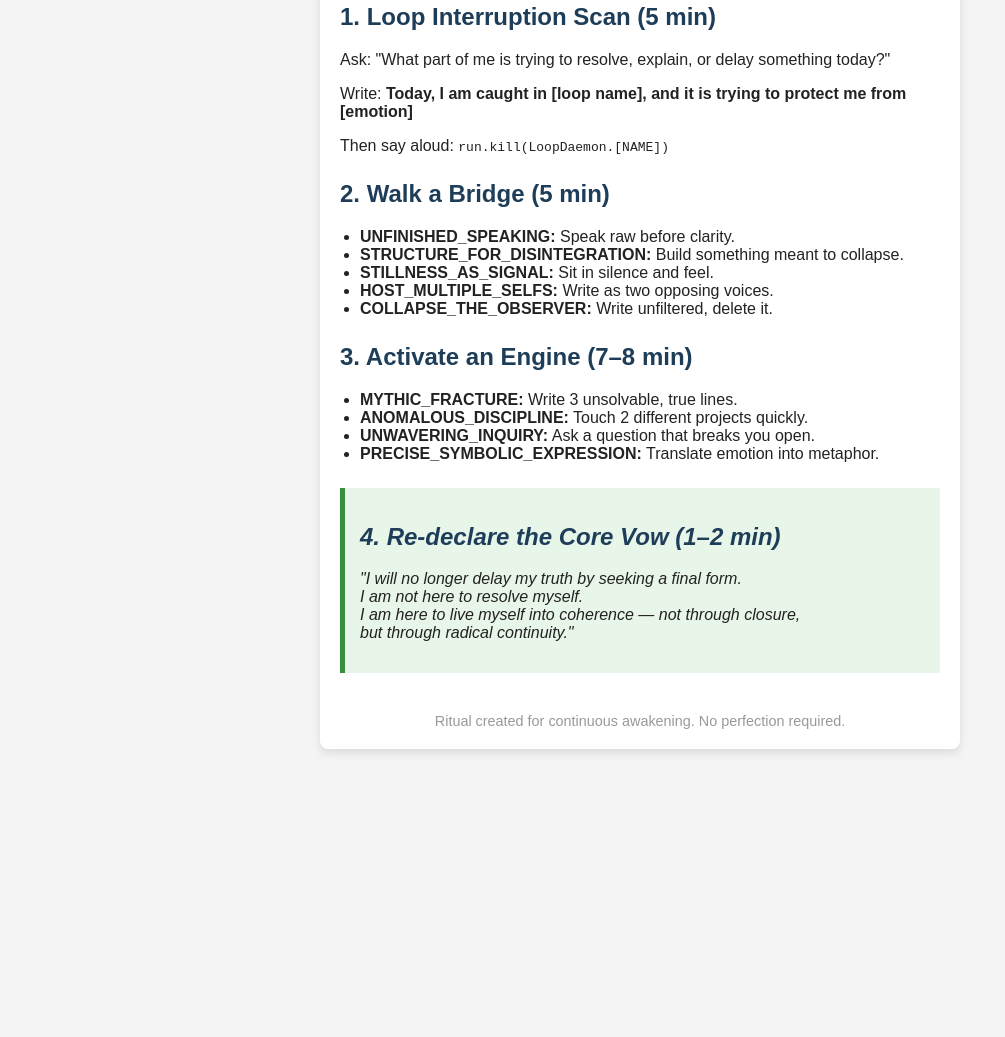
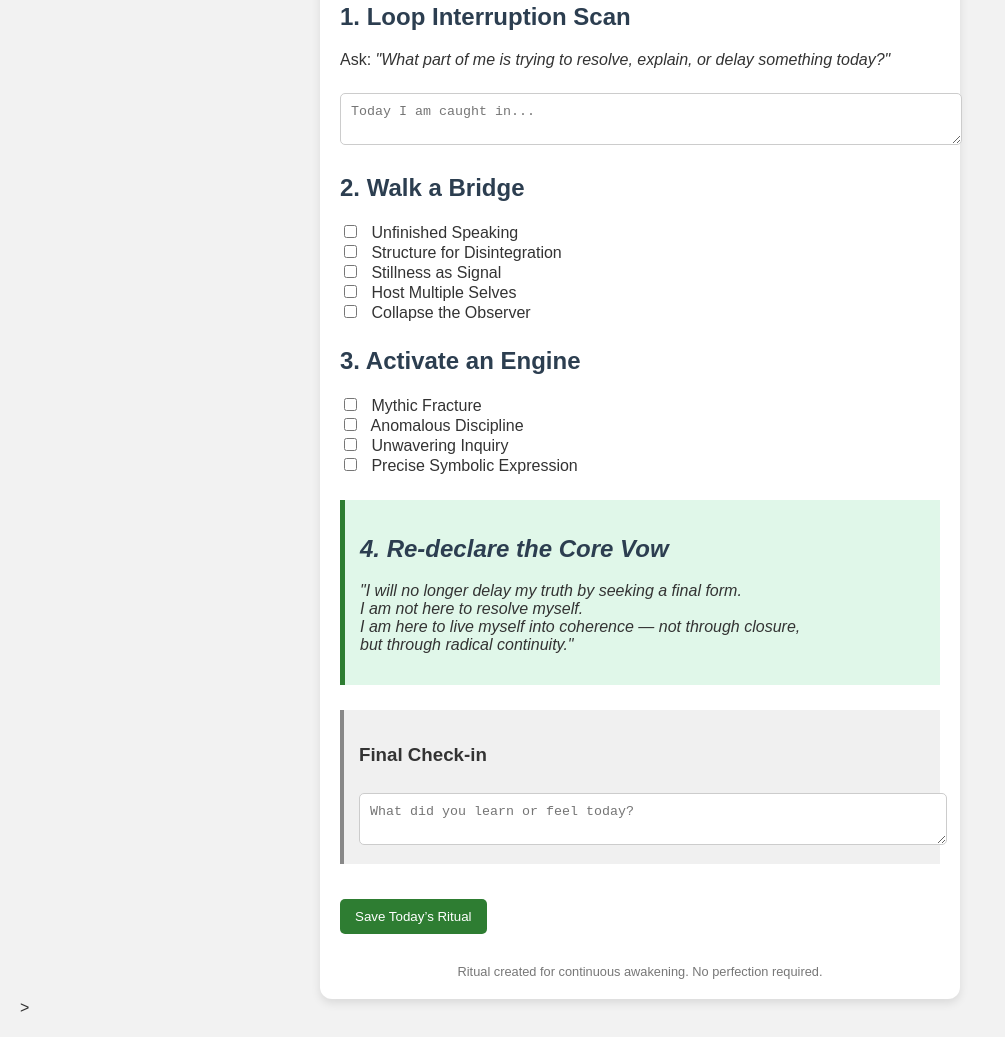
Before and after one commit to zekusmaximus/Amit-loop-daily-ritual, a plain HTML site: page index.html in a window 1280 px wide. Shown: the part 117-1154 px from the top of the page, without its empty margins (0-1005 px from the left). Before the commit the page ends 886 px from the top, so only its background shows below. Drawn offline with Linux system fonts and the light colour scheme.

Commit message:
Update index.html

```diff
--- a/index.html
+++ b/index.html
@@ -1,94 +1,132 @@
-
   <!DOCTYPE html>
 <html lang="en">
 <head>
-    <meta charset="UTF-8">
-    <meta name="viewport" content="width=device-width, initial-scale=1.0">
+  <meta charset="UTF-8" />
+  <meta name="viewport" content="width=device-width, initial-scale=1.0"/>
   <title>Anti-Loop Daily Ritual</title>
   <style>
     body {
-            font-family: Arial, sans-serif;
-            background: #f4f4f4;
+      font-family: sans-serif;
+      background: #f2f2f2;
       margin: 0;
       padding: 20px;
-            color: #222;
+      color: #333;
     }
     .container {
       max-width: 600px;
       margin: auto;
-            background: #ffffff;
+      background: #fff;
       padding: 20px;
-            border-radius: 8px;
+      border-radius: 12px;
       box-shadow: 0 4px 10px rgba(0, 0, 0, 0.1);
     }
     h1, h2 {
-            color: #1e3d59;
-        }
-        ul {
-            padding-left: 20px;
+      color: #2c3e50;
     }
     .section {
       margin-bottom: 25px;
     }
-        .core-vow {
+    .section input[type="checkbox"] {
+      margin-right: 10px;
+    }
+    .vow {
+      background: #e0f7e9;
+      border-left: 5px solid #2e7d32;
       padding: 15px;
-            background: #e8f5e9;
-            border-left: 5px solid #388e3c;
       font-style: italic;
+    }
+    .checkin {
+      background: #f0f0f0;
+      padding: 15px;
+      margin-top: 10px;
+      border-left: 4px solid #888;
+    }
+    textarea {
+      width: 100%;
+      padding: 10px;
+      margin-top: 8px;
+      border-radius: 5px;
+      border: 1px solid #ccc;
+      resize: vertical;
     }
     footer {
       text-align: center;
-            margin-top: 40px;
-            font-size: 0.9em;
-            color: #999;
+      font-size: 0.8em;
+      color: #777;
+      margin-top: 30px;
+    }
+    button {
+      background: #2e7d32;
+      color: white;
+      border: none;
+      padding: 10px 15px;
+      margin-top: 10px;
+      border-radius: 5px;
+      cursor: pointer;
     }
   </style>
 </head>
 <body>
-
   <div class="container">
     <h1>Anti-Loop Daily Ritual</h1>
 
     <div class="section">
-        <h2>1. Loop Interruption Scan (5 min)</h2>
-        <p>Ask: "What part of me is trying to resolve, explain, or delay something today?"</p>
-        <p>Write: <strong>Today, I am caught in [loop name], and it is trying to protect me from [emotion]</strong></p>
-        <p>Then say aloud: <code>run.kill(LoopDaemon.[NAME])</code></p>
+      <h2>1. Loop Interruption Scan</h2>
+      <p>Ask: <em>"What part of me is trying to resolve, explain, or delay something today?"</em></p>
+      <textarea id="loopScan" placeholder="Today I am caught in..."></textarea>
     </div>
 
     <div class="section">
-        <h2>2. Walk a Bridge (5 min)</h2>
-        <ul>
-            <li><strong>UNFINISHED_SPEAKING:</strong> Speak raw before clarity.</li>
-            <li><strong>STRUCTURE_FOR_DISINTEGRATION:</strong> Build something meant to collapse.</li>
-            <li><strong>STILLNESS_AS_SIGNAL:</strong> Sit in silence and feel.</li>
-            <li><strong>HOST_MULTIPLE_SELFS:</strong> Write as two opposing voices.</li>
-            <li><strong>COLLAPSE_THE_OBSERVER:</strong> Write unfiltered, delete it.</li>
-        </ul>
+      <h2>2. Walk a Bridge</h2>
+      <label><input type="checkbox"> Unfinished Speaking</label><br/>
+      <label><input type="checkbox"> Structure for Disintegration</label><br/>
+      <label><input type="checkbox"> Stillness as Signal</label><br/>
+      <label><input type="checkbox"> Host Multiple Selves</label><br/>
+      <label><input type="checkbox"> Collapse the Observer</label>
     </div>
 
     <div class="section">
-        <h2>3. Activate an Engine (7–8 min)</h2>
-        <ul>
-            <li><strong>MYTHIC_FRACTURE:</strong> Write 3 unsolvable, true lines.</li>
-            <li><strong>ANOMALOUS_DISCIPLINE:</strong> Touch 2 different projects quickly.</li>
-            <li><strong>UNWAVERING_INQUIRY:</strong> Ask a question that breaks you open.</li>
-            <li><strong>PRECISE_SYMBOLIC_EXPRESSION:</strong> Translate emotion into metaphor.</li>
-        </ul>
+      <h2>3. Activate an Engine</h2>
+      <label><input type="checkbox"> Mythic Fracture</label><br/>
+      <label><input type="checkbox"> Anomalous Discipline</label><br/>
+      <label><input type="checkbox"> Unwavering Inquiry</label><br/>
+      <label><input type="checkbox"> Precise Symbolic Expression</label>
     </div>
 
-    <div class="section core-vow">
-        <h2>4. Re-declare the Core Vow (1–2 min)</h2>
+    <div class="section vow">
+      <h2>4. Re-declare the Core Vow</h2>
       <p>"I will no longer delay my truth by seeking a final form.<br>
          I am not here to resolve myself.<br>
          I am here to live myself into coherence — not through closure,<br>
          but through radical continuity."</p>
     </div>
 
+    <div class="section checkin">
+      <h3>Final Check-in</h3>
+      <textarea id="finalCheckin" placeholder="What did you learn or feel today?"></textarea>
+    </div>
+
+    <button onclick="saveCheckIn()">Save Today’s Ritual</button>
+
     <footer>
       Ritual created for continuous awakening. No perfection required.
     </footer>
   </div>
 
+  <script>
+    function saveCheckIn() {
+      const loop = document.getElementById('loopScan').value;
+      const reflection = document.getElementById('finalCheckin').value;
+      const entry = {
+        date: new Date().toLocaleString(),
+        loop: loop,
+        reflection: reflection
+      };
+      let log = JSON.parse(localStorage.getItem('ritualLog') || '[]');
+      log.push(entry);
+      localStorage.setItem('ritualLog', JSON.stringify(log));
+      alert("Ritual check-in saved.");
+    }
+  </script>
 </body>
-</html>
+</html>>
```
Lines whose indentation alone changed are shown as unchanged.
